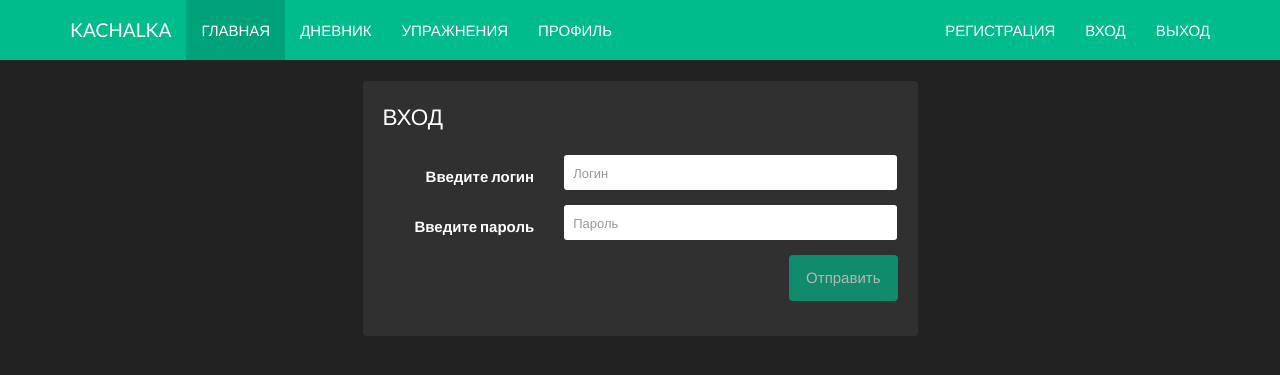
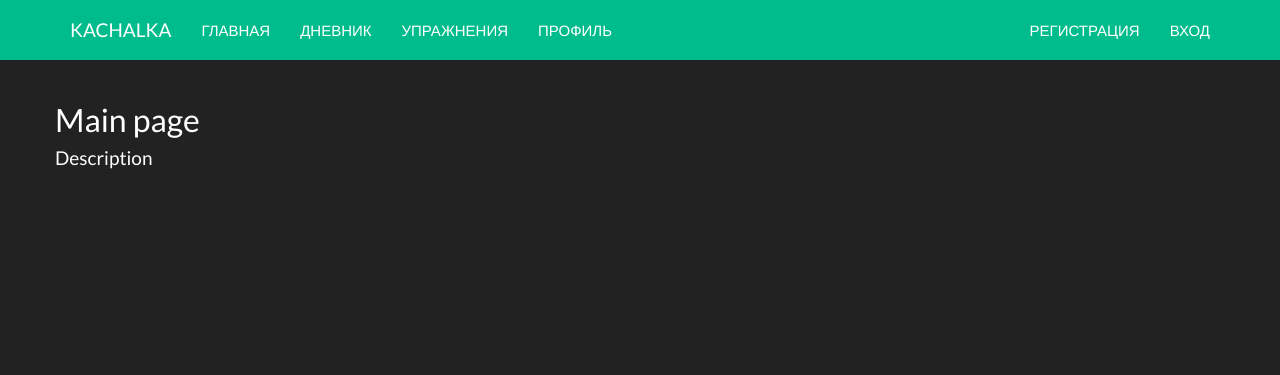
Before and after one commit to balalay12/cachalka, a Django app: page / in a window 1280 px wide. Shown: the top 375 px of the page. Run offline with Django 3.2, Linux system fonts and the light colour scheme; data that the repository does not hold is empty; some libraries are stand-ins or nearby versions.

Commit message:
routing and navigation rework

```diff
--- a/cachalka/base/static/templates/main.html
+++ b/cachalka/base/static/templates/main.html
@@ -1,39 +1,6 @@
-<div class="row" ng-controller="MainController">
-    <div class="col-md-3">
-        <button type="button" class="btn btn-success btn-block" ng-click="addDayTraining()">Добавить</button>
-    </div>
-    <div class="col-md-9">
-        <div class="row">
-        <div class="col-md-12">
-            <a class="btn btn-primary btn-xs" ng-click="monthDecrement()"><< прошлый месяц</a>
-            <a class="btn btn-primary btn-xs pull-right" ng-click="monthIncrement()">следующий месяц >></a>
-        </div>
-            </div>
-        <div ng-repeat="(date, items) in sets" class="panel panel-default">
-            <div class="panel-heading">{$ date | date: 'dd.MM.yyyy' $}
-                <a class="btn btn-primary btn-xs pull-right" ng-click="dayLocation(date)">изменить</a>
-            </div>
-            <div class="panel-body">
-                <div ng-repeat="set in items">
-                    <span class="inline">{$ set.items.exercise_name $}</span>
-                    <table class="table table-striped table-hover table-bordered">
-                        <tbody>
-                            <tr>
-                                <th>Вес</th>
-                                <th ng-repeat="rep in set.items.repeats">
-                                    {$ rep.weight $}
-                                </th>
-                            </tr>
-                            <tr>
-                                <th>Повторения</th>
-                                <th ng-repeat="rep in set.items.repeats">
-                                    {$ rep.repeats $}
-                                </th>
-                            </tr>
-                        </tbody>
-                    </table>
-                </div>
-            </div>
-        </div>
+<div class="row">
+    <div class="col-md-12">
+        <h2>Main page</h2>
+        <h4>Description</h4>
     </div>
 </div>
--- a/cachalka/base/templates/main.html
+++ b/cachalka/base/templates/main.html
@@ -15,7 +15,7 @@
 </head>
 <body>
 	<nav class="navbar navbar-inverse navbar-static-top">
-		<div class="container">
+		<div class="container" ng-controller="NavController">
 			<div class="navbar-header">
 				<button type="button" class="navbar-toggle collapsed" data-toggle="collapse" data-target="#bs-example-navbar-collapse-2">
 					<span class="sr-only">Toggle navigation</span>
@@ -27,15 +27,15 @@
 			</div>
 			<div class="collapse navbar-collapse" id="bs-example-navbar-collapse-2">
 				<ul class="nav navbar-nav">
-					<li class="active"><a href="#/">ГЛАВНАЯ <span class="sr-only">(current)</span></a></li>
-					<li><a href="#">ДНЕВНИК</a></li>
+					<li><a href="#/">ГЛАВНАЯ</a></li>
+					<li><a href="#/diary">ДНЕВНИК</a></li>
 					<li><a href="#">УПРАЖНЕНИЯ</a></li>
 					<li><a href="#">ПРОФИЛЬ</a></li>
 				</ul>
 				<ul class="nav navbar-nav navbar-right">
-					<li><a href="#/reg">РЕГИСТРАЦИЯ</a></li>
-					<li><a href="#/login">ВХОД</a></li>
-					<li><a href="#/logout">ВЫХОД</a></li>
+					<li ng-if="!auth"><a href="#/reg">РЕГИСТРАЦИЯ</a></li>
+					<li ng-if="!auth"><a href="#/login">ВХОД</a></li>
+					<li ng-if="auth"><a href="#/logout">ВЫХОД</a></li>
 				</ul>
 			</div>
 		</div>
```
Also changed, not shown: cachalka/base/static/js/angular/app.js (+43 -13 lines), cachalka/base/static/templates/diary.html (added, +39 -0 lines). Lines whose indentation alone changed are shown as unchanged.
